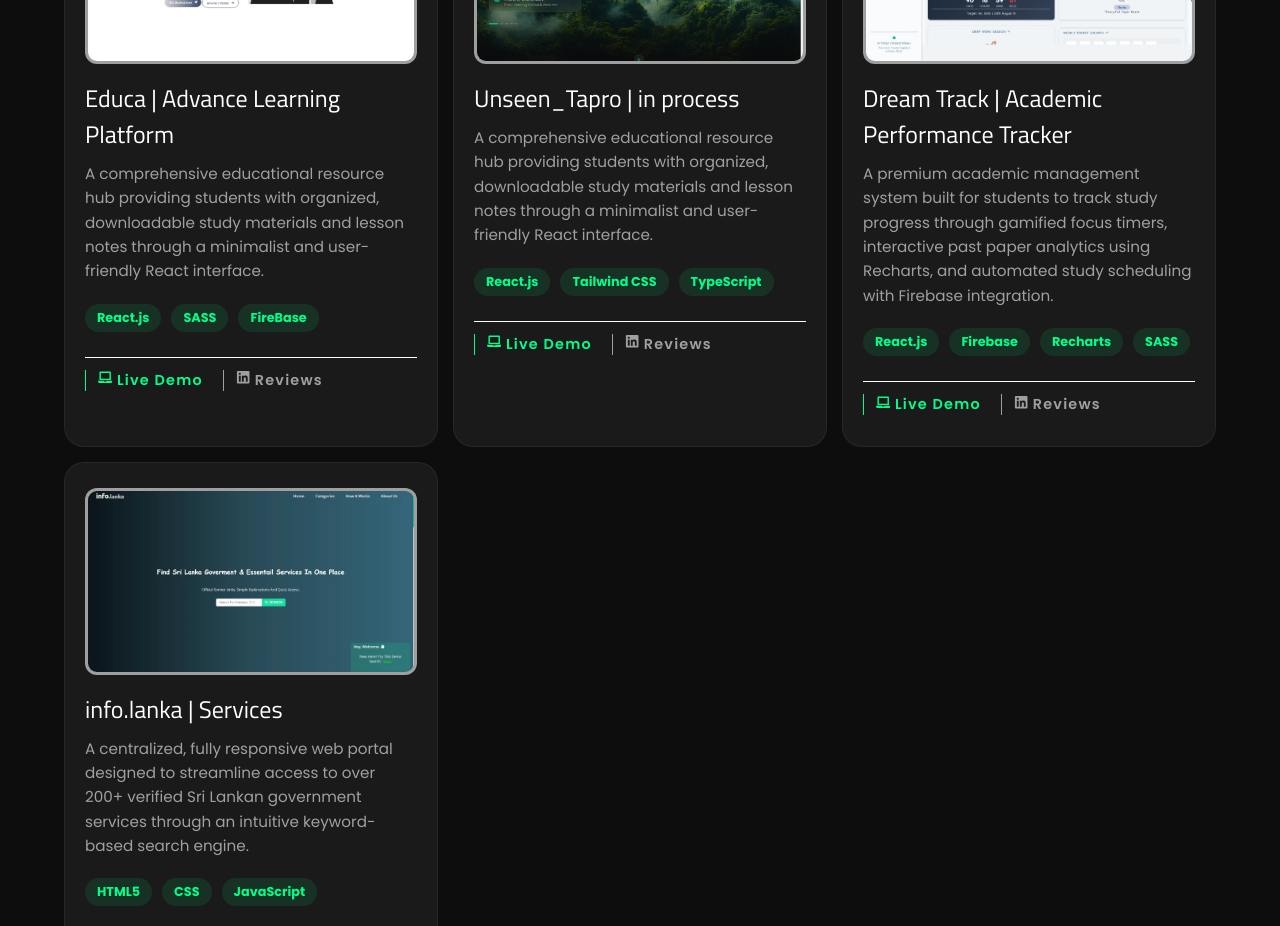
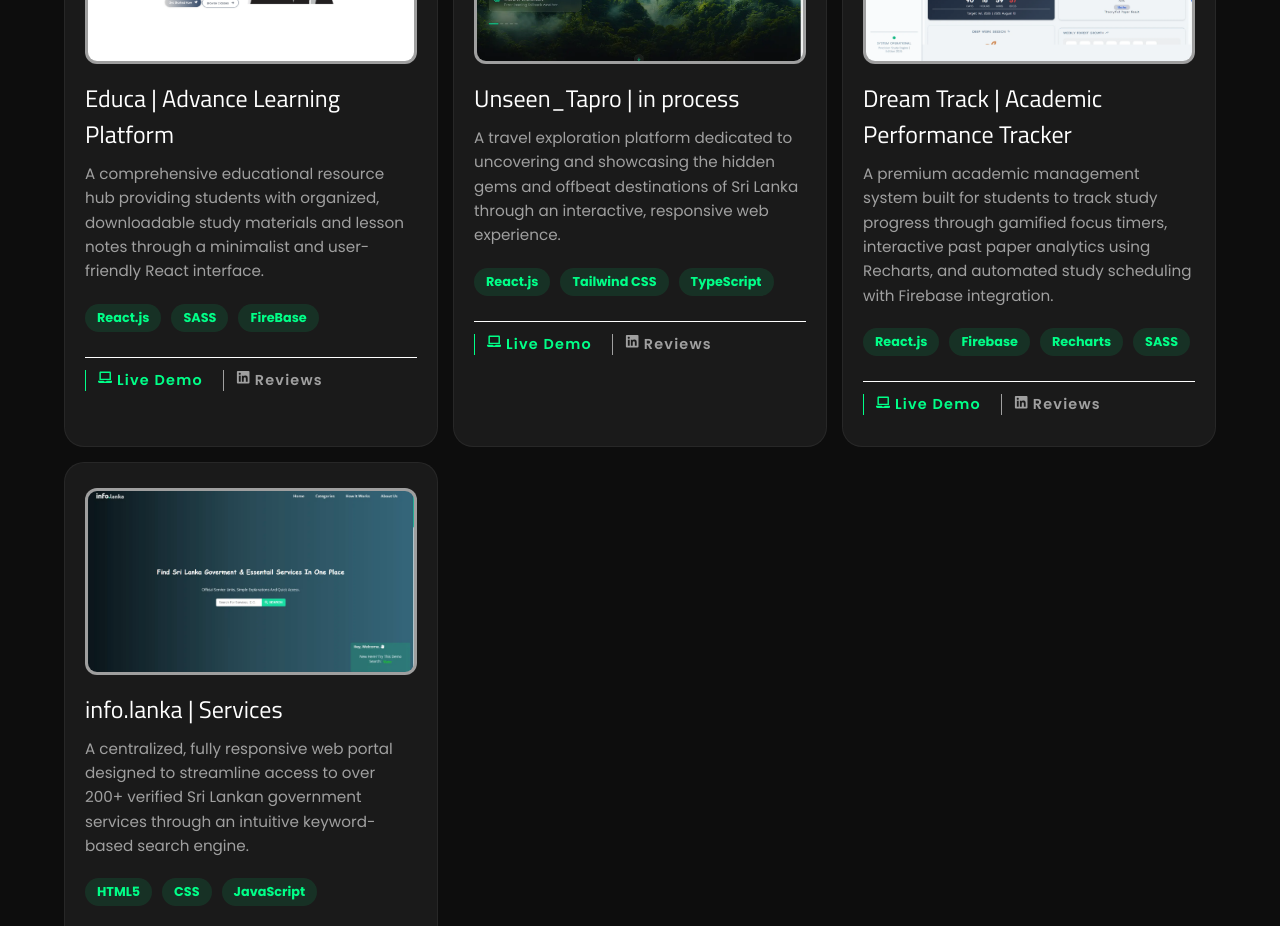
Before and after one commit to lakshan-beast/My-Portfolio, a React (Vite) app: page / in a window 1280 px wide. Shown: the part 3100-4026 px from the top of the page. Built offline with nearby package versions, Linux system fonts and the light colour scheme.

Commit message:
feat: update project description for Unseen Tapro in ProjectsCard component

```diff
--- a/src/components/ProjectsCard.jsx
+++ b/src/components/ProjectsCard.jsx
@@ -28,7 +28,7 @@ const Projects = () => {
       image: Unseen_Tapro,
       title: "Unseen_Tapro | in process",
       description:
-        "A comprehensive educational resource hub providing students with organized, downloadable study materials and lesson notes through a minimalist and user-friendly React interface.",
+        "A travel exploration platform dedicated to uncovering and showcasing the hidden gems and offbeat destinations of Sri Lanka through an interactive, responsive web experience.",
       tags: ["React.js", "Tailwind CSS", "TypeScript"],
       link: "https://unseen-tapro.vercel.app/",
       // github:
```
